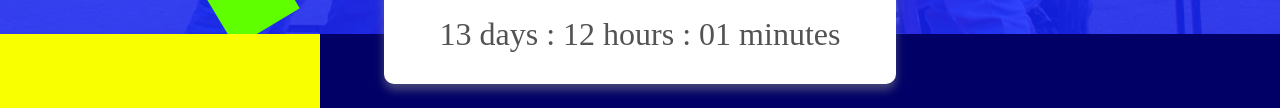
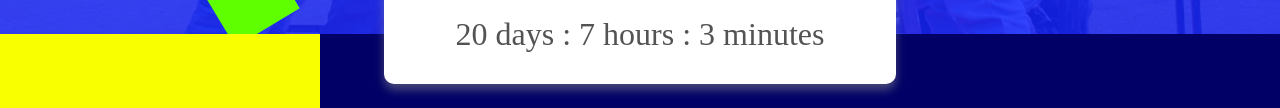
Before and after one commit to thinker3197/Avensis2018, a plain HTML site: page index.html in a window 1280 px wide. Shown: the part 766-874 px from the top of the page. Drawn offline with Linux system fonts and the light colour scheme.

Commit message:
Add timer update logic

```diff
--- a/css/main.css
+++ b/css/main.css
@@ -105,26 +105,6 @@ textarea {
 /* ==========================================================================
    Author's custom styles
    ========================================================================== */
-
-@keyframes shake {
-    10%,
-    90% {
-        transform: translate3d(-1px, 0, 0);
-    }
-    20%,
-    80% {
-        transform: translate3d(2px, 0, 0);
-    }
-    30%,
-    50%,
-    70% {
-        transform: translate3d(-4px, 0, 0);
-    }
-    40%,
-    60% {
-        transform: translate3d(4px, 0, 0);
-    }
-}
 
 * {
     box-sizing: border-box;
@@ -291,8 +271,7 @@ body {
 }
 
 .app__content button:hover {
-    background: #00bae9;
-    box-shadow: 0 2px 4px rgba(0, 0, 50, 0.5);
+    box-shadow: 0 4px 8px 0 rgba(11, 137, 187, 0.5);
     transform: translate(-3px, -3px);
 }
 
--- a/index.html
+++ b/index.html
@@ -114,7 +114,7 @@
 
         <div class="row app-about">
             <div class="app__timer">
-                <p>13 days : 12 hours : 01 minutes</p>
+                <p id="js-timer"></p>
             </div>
             <div class="col-sm-3 col-xs-12 app-about__title">
                 <h1>About</h1>
--- a/js/main.js
+++ b/js/main.js
@@ -1,4 +1,31 @@
 const App = {
+  activateTimer(date) {
+    const endDate = new Date("Jan 22, 2018 12:00:00").getTime(),
+      $timer = document.getElementById("js-timer");
+
+    let days, hours, minutes;
+
+    const intervalId = setInterval(() => {
+      const currentTime = new Date().getTime(),
+        distance = endDate - currentTime;
+
+      days = Math.floor(distance / (1000 * 60 * 60 * 24));
+      hours = Math.floor((distance % (1000 * 60 * 60 * 24)) / (1000 * 60 * 60));
+      minutes = Math.floor((distance % (1000 * 60 * 60)) / (1000 * 60));
+
+      const timeLeft = `${days} days : ${hours} hours : ${minutes} minutes`;
+
+      if (timeLeft !== $timer.innerHTML) {
+        $timer.innerHTML = timeLeft;
+      }
+
+      if (distance < 0) {
+        clearInterval(intervalId);
+
+        $timer.innerHTML = "0 days : 0 hours : 0 minutes";
+      }
+    }, 1000);
+  },
   setState(state) {
     // TODO - Add router and use state to show history changes
     window.location.hash = state;
@@ -42,6 +69,7 @@ const App = {
   init() {
     this.addEventListeners();
     this.setState("");
+    this.activateTimer();
   }
 }
 
```
